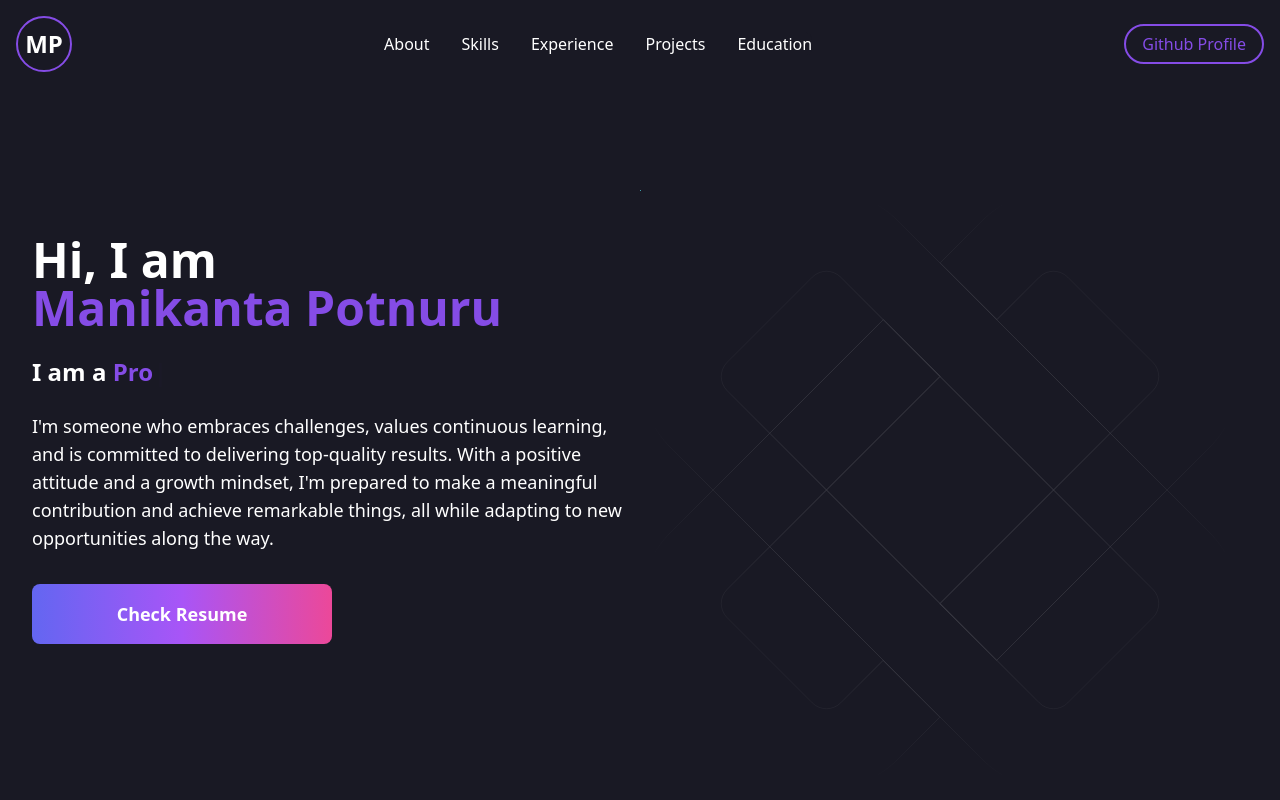
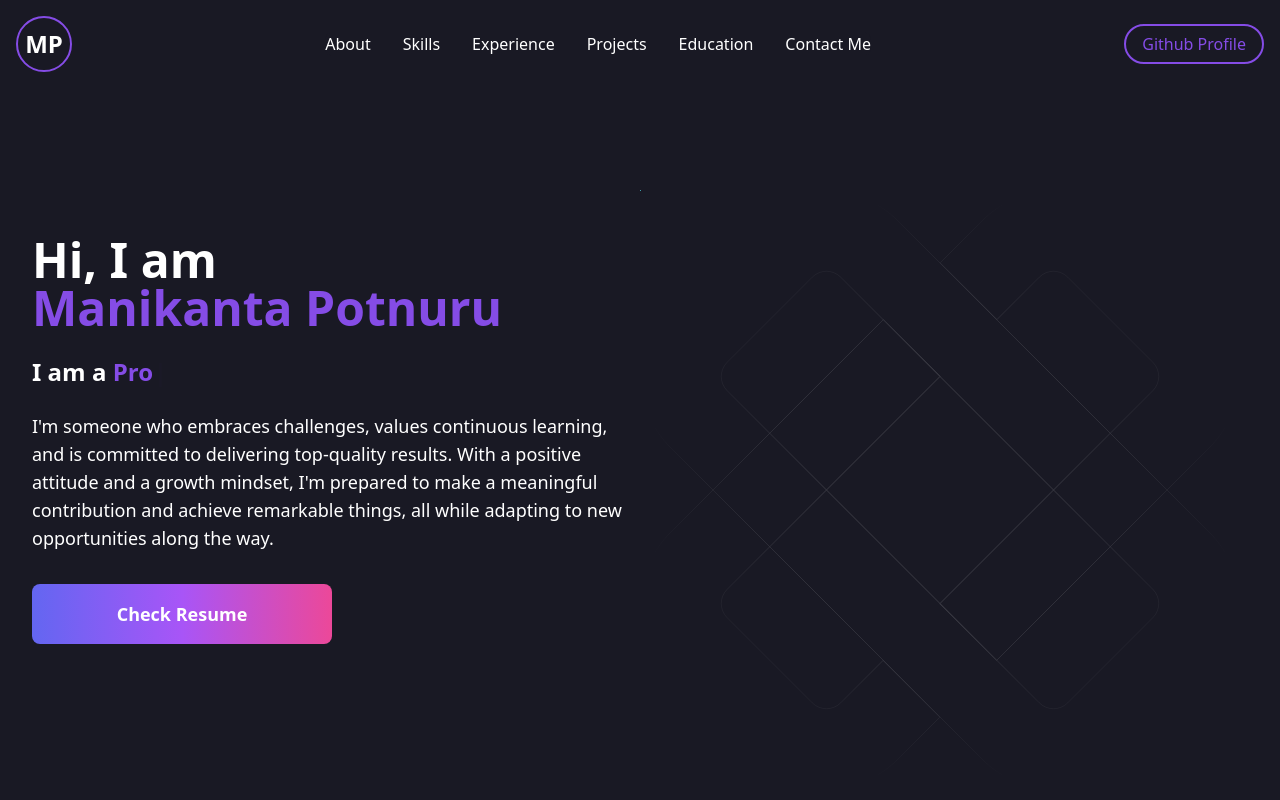
Before and after one commit to ManikantaPotnuru9176/my-personal-portfolio, a Next.js app: page / in a window 1280 px wide. Shown: the top 800 px of the page. Built offline with nearby package versions, Linux system fonts and the light colour scheme.

Commit message:
added contact to the nav

```diff
--- a/src/components/Contact.js
+++ b/src/components/Contact.js
@@ -27,8 +27,11 @@ const Contact = () => {
   };
 
   return (
-    <div className="flex flex-col justify-center items-center relative z-1">
-      <div className="flex flex-col justify-between items-center flex-col w-full max-w-1350px gap-12 py-0 md:py-32">
+    <div className="flex flex-col justify-center items-center relative z-1 md:py-32">
+      <div
+        id="contact"
+        className="flex flex-col justify-between items-center flex-col w-full max-w-1350px gap-12 py-0"
+      >
         <div className="text-4xl text-center font-semibold mt-20 md:text-5xl text-primary">
           Contact
         </div>
--- a/src/components/Navbar.js
+++ b/src/components/Navbar.js
@@ -11,6 +11,7 @@ const Navbar = () => {
     { text: "Experience", href: "#experience" },
     { text: "Projects", href: "#projects" },
     { text: "Education", href: "#education" },
+    { text: "Contact Me", href: "#contact" },
   ];
 
   return (
```
